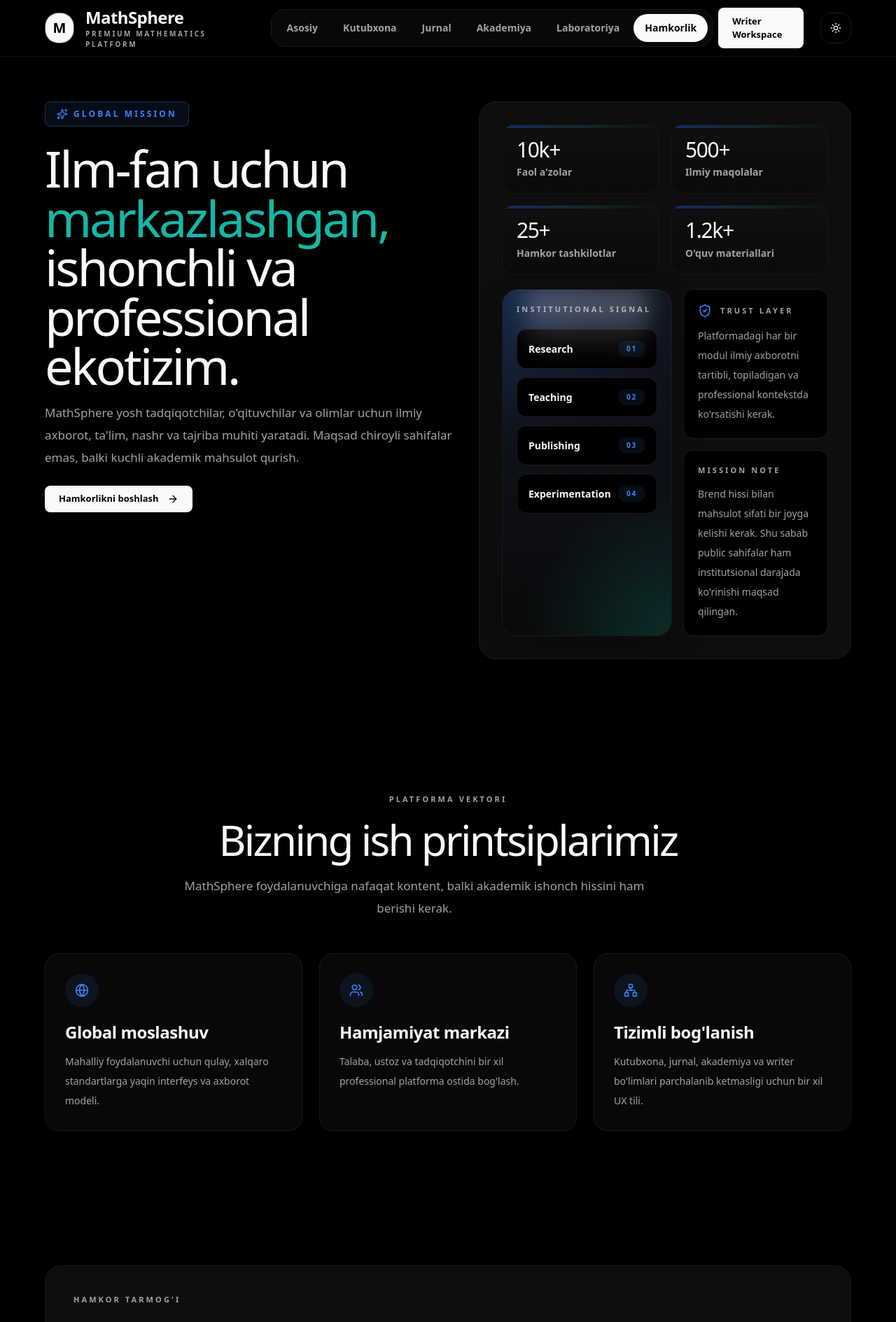
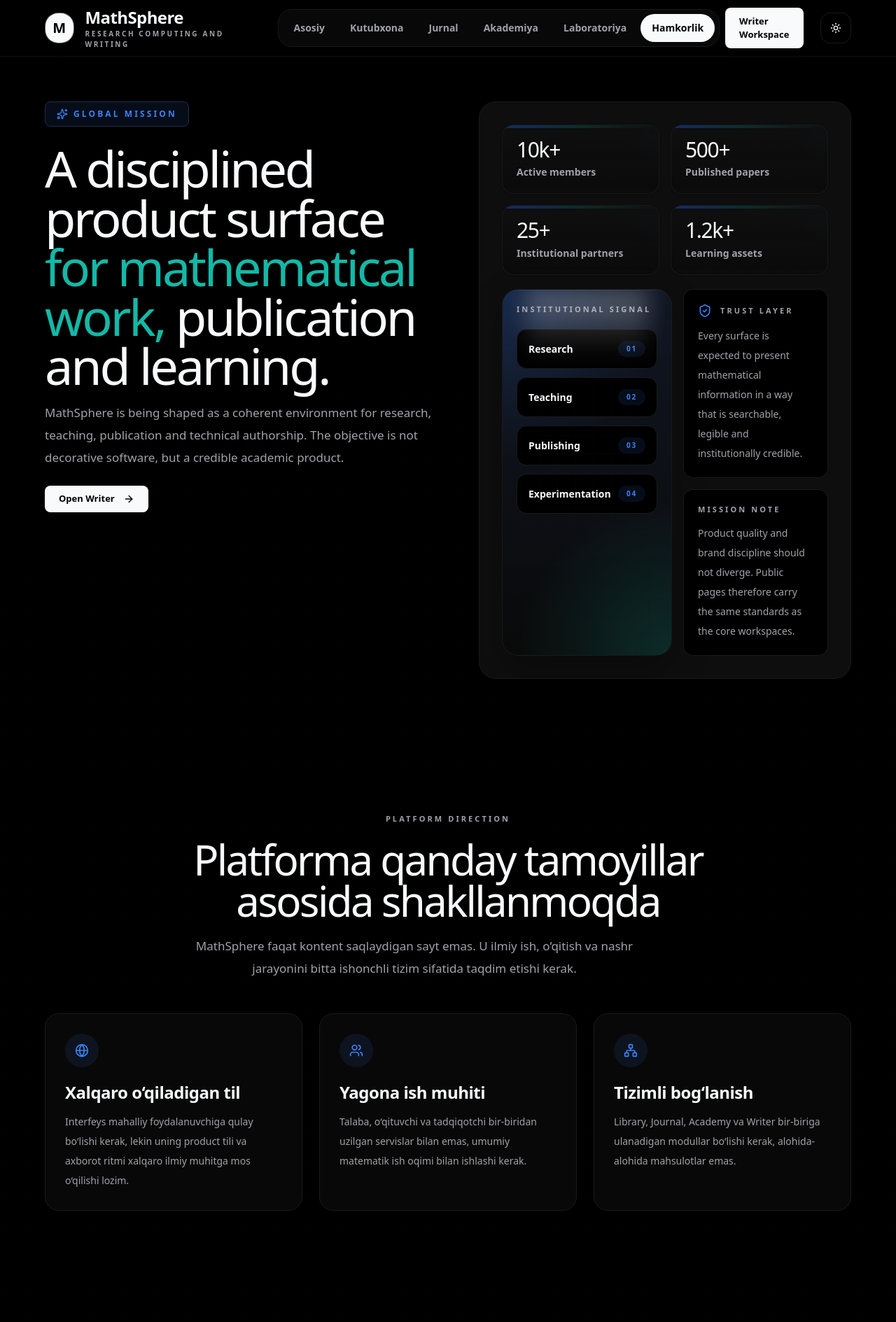
Before and after one commit to AxionSoftware-Inc/Mathematics-Frontend, a Next.js app: page /about in a window 1280 px wide. Shown: the top 1889 px of the page at 70% size. Built offline with nearby package versions, Linux system fonts and the light colour scheme; a web font is replaced by a local one.

Commit message:
Refine premium public site design

```diff
--- a/app/about/page.tsx
+++ b/app/about/page.tsx
@@ -7,10 +7,10 @@ import { ArrowRight, Globe, Network, ShieldCheck, Sparkles, Users } from "lucide
 import { HeroBadge, SectionHeading, SiteContainer, SiteSection } from "@/components/public-shell";
 
 const stats = [
-    { value: "10k+", label: "Faol a'zolar" },
-    { value: "500+", label: "Ilmiy maqolalar" },
-    { value: "25+", label: "Hamkor tashkilotlar" },
-    { value: "1.2k+", label: "O'quv materiallari" },
+    { value: "10k+", label: "Active members" },
+    { value: "500+", label: "Published papers" },
+    { value: "25+", label: "Institutional partners" },
+    { value: "1.2k+", label: "Learning assets" },
 ];
 
 const partners = ["MIT", "Oxford", "Cambridge", "Stanford", "Caltech", "CERN"];
@@ -28,19 +28,19 @@ export default function AboutPage() {
                             </HeroBadge>
                             <div className="space-y-4">
                                 <h1 className="site-display text-4xl md:text-6xl xl:text-[4.5rem]">
-                                    Ilm-fan uchun
-                                    <span className="site-kicker"> markazlashgan, </span>
-                                    ishonchli va professional ekotizim.
+                                    A disciplined product surface
+                                    <span className="site-kicker"> for mathematical work, </span>
+                                    publication and learning.
                                 </h1>
                                 <p className="site-lead max-w-2xl">
-                                    MathSphere yosh tadqiqotchilar, o'qituvchilar va olimlar uchun ilmiy axborot,
-                                    ta'lim, nashr va tajriba muhiti yaratadi. Maqsad chiroyli sahifalar emas, balki
-                                    kuchli akademik mahsulot qurish.
+                                    MathSphere is being shaped as a coherent environment for research, teaching,
+                                    publication and technical authorship. The objective is not decorative software,
+                                    but a credible academic product.
                                 </p>
                             </div>
                             <div className="flex flex-wrap gap-3">
                                 <Link href="/write" className="site-button-primary">
-                                    Hamkorlikni boshlash
+                                    Open Writer
                                     <ArrowRight className="h-4 w-4" />
                                 </Link>
                             </div>
@@ -77,15 +77,15 @@ export default function AboutPage() {
                                             <div className="site-eyebrow">Trust Layer</div>
                                         </div>
                                         <p className="mt-3 text-sm leading-7 text-muted-foreground">
-                                            Platformadagi har bir modul ilmiy axborotni tartibli, topiladigan va professional
-                                            kontekstda ko'rsatishi kerak.
+                                            Every surface is expected to present mathematical information in a way that is searchable,
+                                            legible and institutionally credible.
                                         </p>
                                     </div>
                                     <div className="site-outline-card p-5">
                                         <div className="site-eyebrow">Mission Note</div>
                                         <p className="mt-3 text-sm leading-7 text-muted-foreground">
-                                            Brend hissi bilan mahsulot sifati bir joyga kelishi kerak. Shu sabab public
-                                            sahifalar ham institutsional darajada ko'rinishi maqsad qilingan.
+                                            Product quality and brand discipline should not diverge. Public pages therefore carry
+                                            the same standards as the core workspaces.
                                         </p>
                                     </div>
                                 </div>
@@ -98,27 +98,27 @@ export default function AboutPage() {
             <SiteSection className="pt-6">
                 <SiteContainer>
                     <SectionHeading
-                        eyebrow="Platforma Vektori"
-                        title="Bizning ish printsiplarimiz"
-                        description="MathSphere foydalanuvchiga nafaqat kontent, balki akademik ishonch hissini ham berishi kerak."
+                        eyebrow="Platform Direction"
+                        title="Platforma qanday tamoyillar asosida shakllanmoqda"
+                        description="MathSphere faqat kontent saqlaydigan sayt emas. U ilmiy ish, o‘qitish va nashr jarayonini bitta ishonchli tizim sifatida taqdim etishi kerak."
                         align="center"
                     />
                     <div className="mt-12 grid gap-6 lg:grid-cols-3">
                         {[
                             {
                                 icon: Globe,
-                                title: "Global moslashuv",
-                                text: "Mahalliy foydalanuvchi uchun qulay, xalqaro standartlarga yaqin interfeys va axborot modeli.",
+                                title: "Xalqaro o‘qiladigan til",
+                                text: "Interfeys mahalliy foydalanuvchiga qulay bo‘lishi kerak, lekin uning product tili va axborot ritmi xalqaro ilmiy muhitga mos o‘qilishi lozim.",
                             },
                             {
                                 icon: Users,
-                                title: "Hamjamiyat markazi",
-                                text: "Talaba, ustoz va tadqiqotchini bir xil professional platforma ostida bog'lash.",
+                                title: "Yagona ish muhiti",
+                                text: "Talaba, o‘qituvchi va tadqiqotchi bir-biridan uzilgan servislar bilan emas, umumiy matematik ish oqimi bilan ishlashi kerak.",
                             },
                             {
                                 icon: Network,
-                                title: "Tizimli bog'lanish",
-                                text: "Kutubxona, jurnal, akademiya va writer bo'limlari parchalanib ketmasligi uchun bir xil UX tili.",
+                                title: "Tizimli bog‘lanish",
+                                text: "Library, Journal, Academy va Writer bir-biriga ulanadigan modullar bo‘lishi kerak, alohida-alohida mahsulotlar emas.",
                             },
                         ].map((item) => (
                             <div key={item.title} className="site-panel p-7">
@@ -137,9 +137,9 @@ export default function AboutPage() {
                 <SiteContainer>
                     <div className="site-panel-strong p-8 md:p-10">
                         <SectionHeading
-                            eyebrow="Hamkor Tarmog'i"
-                            title="Akademik signalni kuchaytiradigan tashkilotlar"
-                            description="Hamkorlar bloki dekor emas, platformaning professional positioning qismini ko'rsatadi."
+                            eyebrow="Institutional Signal"
+                            title="Platformaning institutsional yo‘nalishini ko‘rsatadigan qatlam"
+                            description="Hamkorlar bo‘limi dekor uchun emas. U mahsulotning qaysi saviyada o‘qilishini va qanday auditoriyaga mo‘ljallanganini ko‘rsatadi."
                         />
                         <div className="mt-10 flex flex-wrap gap-3">
                             {partners.map((partner) => (
@@ -153,13 +153,13 @@ export default function AboutPage() {
                             <div className="site-outline-card p-6">
                                 <div className="site-eyebrow">Hamkorlik</div>
                                 <p className="mt-3 text-sm leading-7 text-muted-foreground">
-                                    Platforma rivoji uchun kontent, ta'lim yoki ilmiy nashr yo'nalishida qo'shilish mumkin.
+                                    Collaborations can extend across content, teaching programs, research publishing and institutional partnerships.
                                 </p>
                             </div>
                             <div className="site-outline-card p-6">
                                 <div className="site-eyebrow">Ta'lim va nashr</div>
                                 <p className="mt-3 text-sm leading-7 text-muted-foreground">
-                                    Akademik kurslar, resurslar va nashr oqimlari bir xil standartda olib boriladi.
+                                    Courses, archives and publication flows are expected to operate under one visual and editorial standard.
                                 </p>
                             </div>
                         </div>
--- a/app/globals.css
+++ b/app/globals.css
@@ -530,6 +530,71 @@ h6 {
   color: var(--foreground);
 }
 
+.site-search-input {
+  height: 52px;
+  width: 100%;
+  border-radius: 999px;
+  border: 1px solid color-mix(in srgb, var(--border) 92%, transparent);
+  background: color-mix(in srgb, var(--surface-strong) 88%, transparent);
+  color: var(--foreground);
+  padding-left: 2.75rem;
+  padding-right: 1rem;
+  font-size: 0.875rem;
+  outline: none;
+  transition: border-color 0.2s ease, background-color 0.2s ease;
+}
+
+.site-search-input:focus {
+  border-color: color-mix(in srgb, var(--accent) 34%, var(--border));
+}
+
+.site-cover-stage {
+  border-radius: calc(var(--radius-panel) + 0.2rem);
+  border: 1px solid color-mix(in srgb, var(--border) 78%, transparent);
+  background: color-mix(in srgb, var(--surface-strong) 84%, transparent);
+  box-shadow: 0 22px 40px -34px rgba(15, 23, 42, 0.28);
+}
+
+.dark .site-cover-stage {
+  box-shadow: 0 24px 44px -34px rgba(0, 0, 0, 0.58);
+}
+
+.site-cover-inner {
+  overflow: hidden;
+  border-radius: calc(var(--radius-card) + 0.2rem);
+  border: 1px solid color-mix(in srgb, var(--border) 90%, transparent);
+  background: color-mix(in srgb, var(--surface) 92%, transparent);
+}
+
+.site-muted-inverse {
+    color: color-mix(in srgb, white 78%, transparent);
+}
+
+.site-surface-card {
+    border-radius: calc(var(--radius-panel) - 0.15rem);
+    border: 1px solid color-mix(in srgb, var(--border) 84%, transparent);
+    background: color-mix(in srgb, var(--surface) 88%, transparent);
+}
+
+.site-overlay-card {
+    border-radius: calc(var(--radius-card) + 0.05rem);
+    border: 1px solid color-mix(in srgb, var(--border) 86%, transparent);
+    background: color-mix(in srgb, var(--surface) 94%, transparent);
+}
+
+.site-inverse-panel {
+    border: 1px solid color-mix(in srgb, white 12%, transparent);
+    background: color-mix(in srgb, white 6%, transparent);
+}
+
+.site-inverse-subtle {
+    color: color-mix(in srgb, white 46%, transparent);
+}
+
+.site-inverse-text {
+    color: color-mix(in srgb, white 76%, transparent);
+}
+
 .site-mini-tile {
   @apply rounded-[1.3rem] border px-4 py-4;
   border-color: color-mix(in srgb, var(--border) 82%, transparent);
--- a/components/navbar.tsx
+++ b/components/navbar.tsx
@@ -32,7 +32,7 @@ export default function Navbar() {
                     <div>
                         <div className="font-serif text-2xl font-black tracking-tight">MathSphere</div>
                         <div className="text-[10px] font-extrabold uppercase tracking-[0.26em] text-muted-foreground">
-                            Premium mathematics platform
+                            Research computing and writing
                         </div>
                     </div>
                 </Link>
@@ -92,7 +92,7 @@ export default function Navbar() {
                             </Link>
                         ))}
                         <Link href="/write" onClick={() => setIsOpen(false)} className="site-button-primary mt-2">
-                            Maqola Yozish
+                            Writer Workspace
                         </Link>
                     </SiteContainer>
                 </div>
```
Also changed, not shown: app/academy/[id]/page.tsx (+7 -7 lines), app/academy/page.tsx (+17 -17 lines), app/journal/[id]/page.tsx (+5 -5 lines), app/journal/page.tsx (+21 -21 lines), app/library/[id]/page.tsx (+9 -10 lines), app/library/page.tsx (+19 -19 lines), app/page.tsx (+11 -11 lines), components/footer.tsx (+7 -7 lines).
